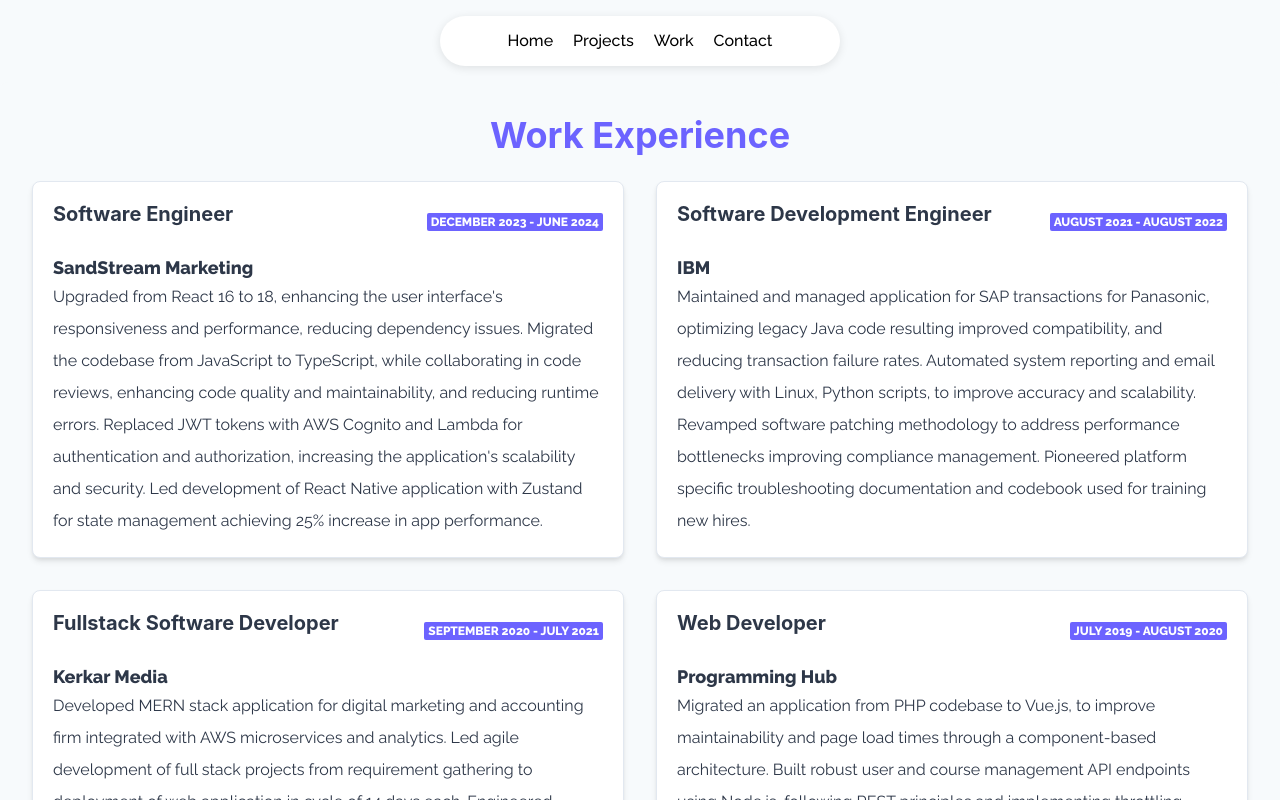
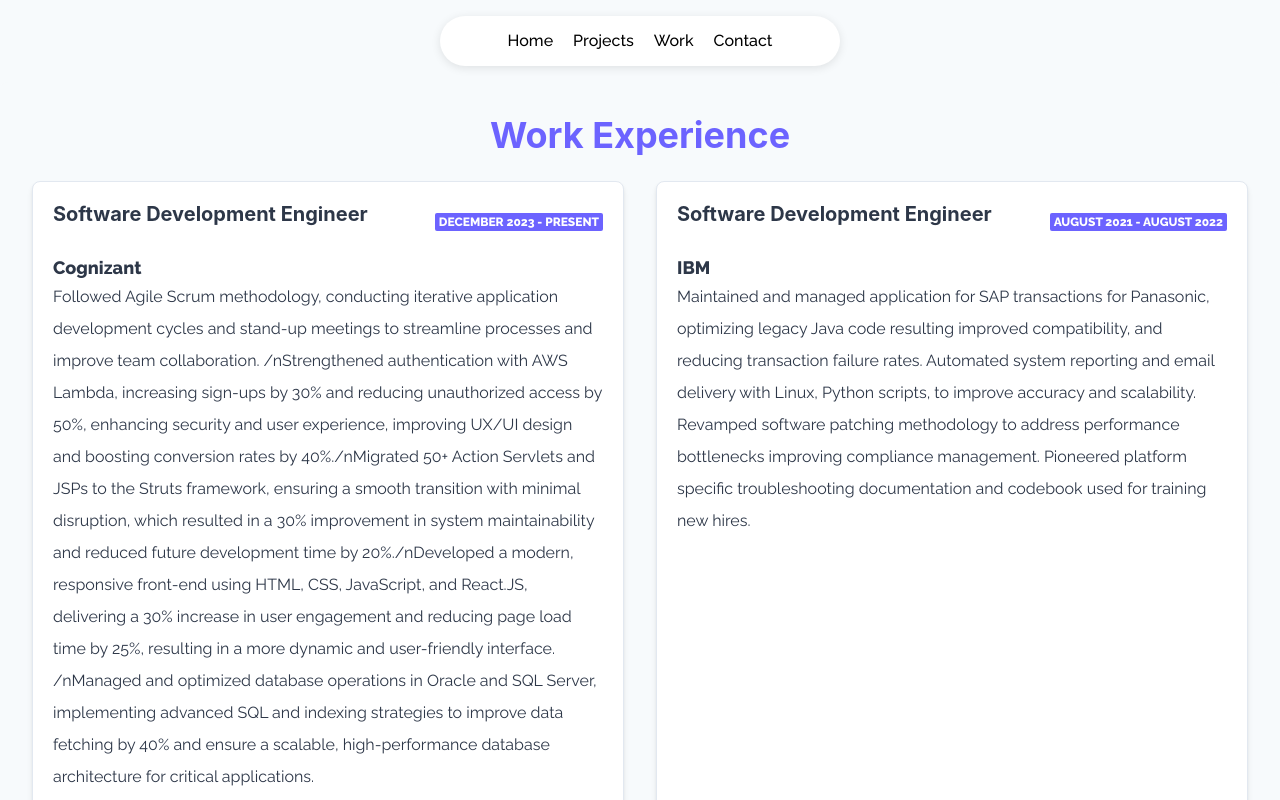
Before and after one commit to shreyachoure/developer-portfolio, a React (Create React App) app: page /work in a window 1280 px wide. Shown: the top 800 px of the page. Built offline with nearby package versions, Linux system fonts and the light colour scheme.

Commit message:
Update data.js

```diff
--- a/src/components/Experience/data.js
+++ b/src/components/Experience/data.js
@@ -1,10 +1,9 @@
 export const experience = [
 	{
-		company: "SandStream Marketing",
-		role: "Software Engineer",
-		duration: "December 2023 - June 2024",
-		description:
-			"Upgraded from React 16 to 18, enhancing the user interface's responsiveness and performance, reducing dependency issues. \nMigrated the codebase from JavaScript to TypeScript, while collaborating in code reviews, enhancing code quality and maintainability, and reducing runtime errors. \nReplaced JWT tokens with AWS Cognito and Lambda for authentication and authorization, increasing the application's scalability and security.\nLed development of React Native application with Zustand for state management achieving 25% increase in app performance.",
+		company: "Cognizant",
+		role: "Software Development Engineer",
+		duration: "December 2023 - Present",
+		description:"Followed Agile Scrum methodology, conducting iterative application development cycles and stand-up meetings to streamline processes and improve team collaboration. /nStrengthened authentication with AWS Lambda, increasing sign-ups by 30% and reducing unauthorized access by 50%, enhancing security and user experience, improving UX/UI design and boosting conversion rates by 40%./nMigrated 50+ Action Servlets and JSPs to the Struts framework, ensuring a smooth transition with minimal disruption, which resulted in a 30% improvement in system maintainability and reduced future development time by 20%./nDeveloped a modern, responsive front-end using HTML, CSS, JavaScript, and React.JS, delivering a 30% increase in user engagement and reducing page load time by 25%, resulting in a more dynamic and user-friendly interface. /nManaged and optimized database operations in Oracle and SQL Server, implementing advanced SQL and indexing strategies to improve data fetching by 40% and ensure a scalable, high-performance database architecture for critical applications."
 	},
 	{
 		company: "IBM",
@@ -14,17 +13,11 @@
 			"Maintained and managed application for SAP transactions for Panasonic, optimizing legacy Java code resulting improved compatibility, and reducing transaction failure rates.\nAutomated system reporting and email delivery with Linux, Python scripts, to improve accuracy and scalability. \nRevamped software patching methodology to address performance bottlenecks improving compliance management. \nPioneered platform specific troubleshooting documentation and codebook used for training new hires.",
 	},
 	{
-		company: "Kerkar Media",
+		company: "Groovy Web",
 		role: "Fullstack Software Developer",
-		duration: "September 2020 - July 2021",
+		duration: "July 2019 - July 2021",
 		description:
 			"Developed MERN stack application for digital marketing and accounting firm integrated with AWS microservices and analytics. \nLed agile development of full stack projects from requirement gathering to deployment of web application in cycle of 14 days each.\nEngineered mobile application for a local baker, and a plants studio in React Native.",
 	},
-	{
-		company: "Programming Hub",
-		role: "Web Developer",
-		duration: "July 2019 - August 2020",
-		description:
-			"Migrated an application from PHP codebase to Vue.js, to improve maintainability and page load times through a component-based architecture.\nBuilt robust user and course management API endpoints using Node.js, following REST principles and implementing throttling.\nDeveloped comprehensive unit tests using Vitest and React Testing Library, covering over 80% of the codebase and significantly improving code reliability and bug detection.",
-	},
+
 ];
```
